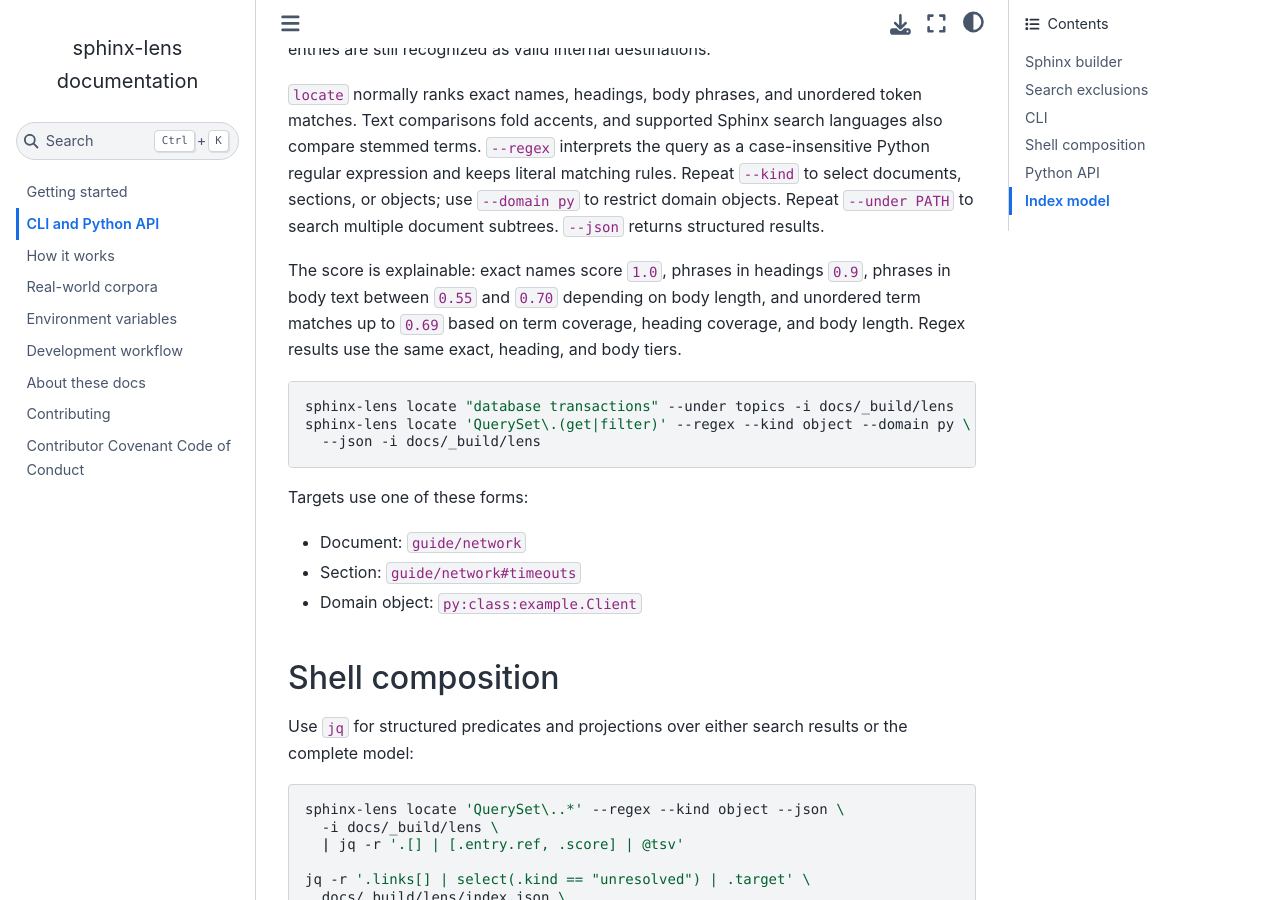
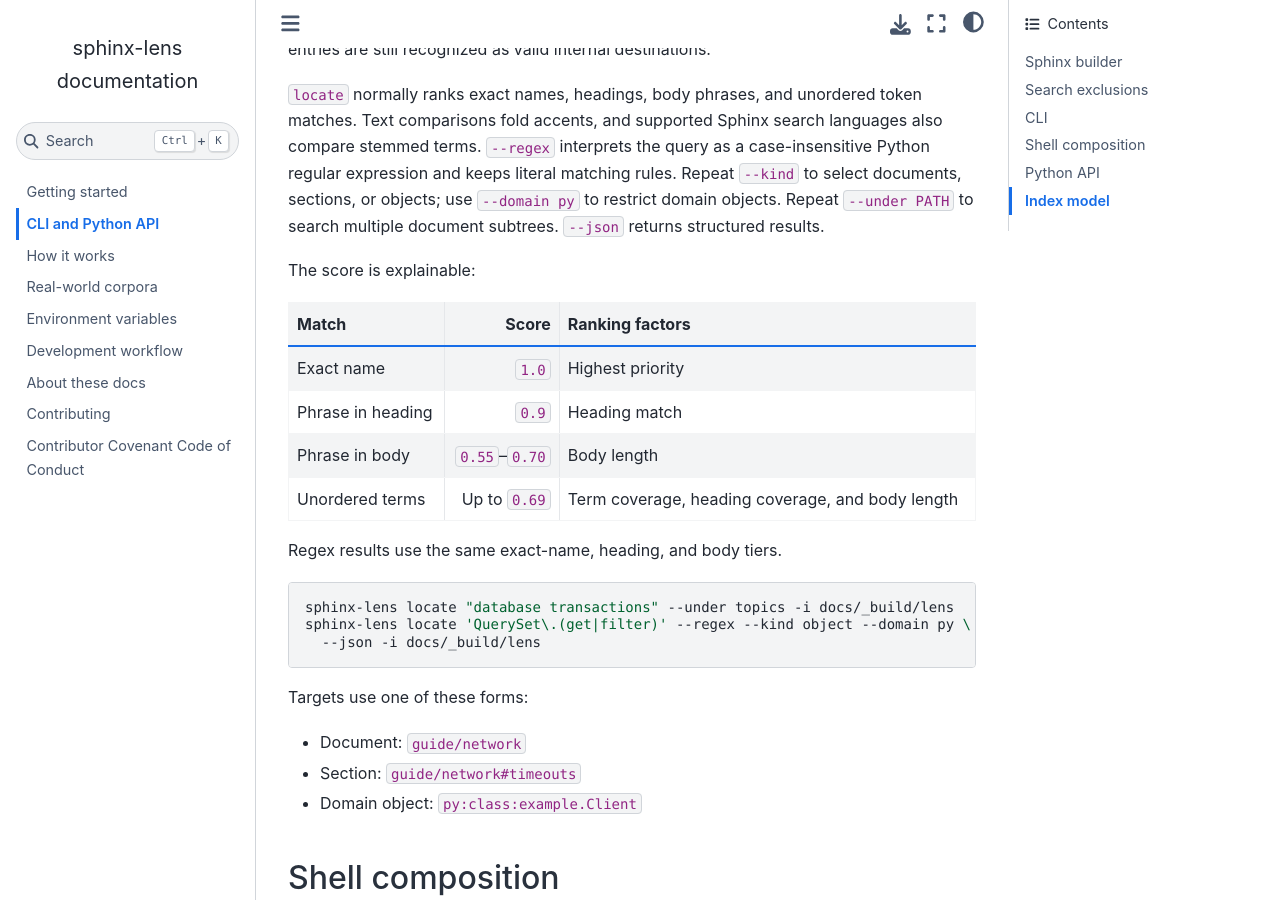
Before and after one commit to mgaitan/sphinx-lens, a Sphinx documentation site: the page built from docs/reference.md, in a window 1280 px wide and 900 px high, scrolled down 1648 px. Built offline with Sphinx 7.4.7 and the Sphinx Book theme 1.1.4, drawn with Linux system fonts in a browser that asks for light colours.

Commit message:
Clarify search score tiers

````diff
--- a/docs/reference.md
+++ b/docs/reference.md
@@ -83,10 +83,16 @@
 objects. Repeat `--under PATH` to search multiple document subtrees. `--json`
 returns structured results.
 
-The score is explainable: exact names score `1.0`, phrases in headings `0.9`,
-phrases in body text between `0.55` and `0.70` depending on body length, and
-unordered term matches up to `0.69` based on term coverage, heading coverage,
-and body length. Regex results use the same exact, heading, and body tiers.
+The score is explainable:
+
+| Match | Score | Ranking factors |
+| --- | ---: | --- |
+| Exact name | `1.0` | Highest priority |
+| Phrase in heading | `0.9` | Heading match |
+| Phrase in body | `0.55`–`0.70` | Body length |
+| Unordered terms | Up to `0.69` | Term coverage, heading coverage, and body length |
+
+Regex results use the same exact-name, heading, and body tiers.
 
 ```bash
 sphinx-lens locate "database transactions" --under topics -i docs/_build/lens
````
